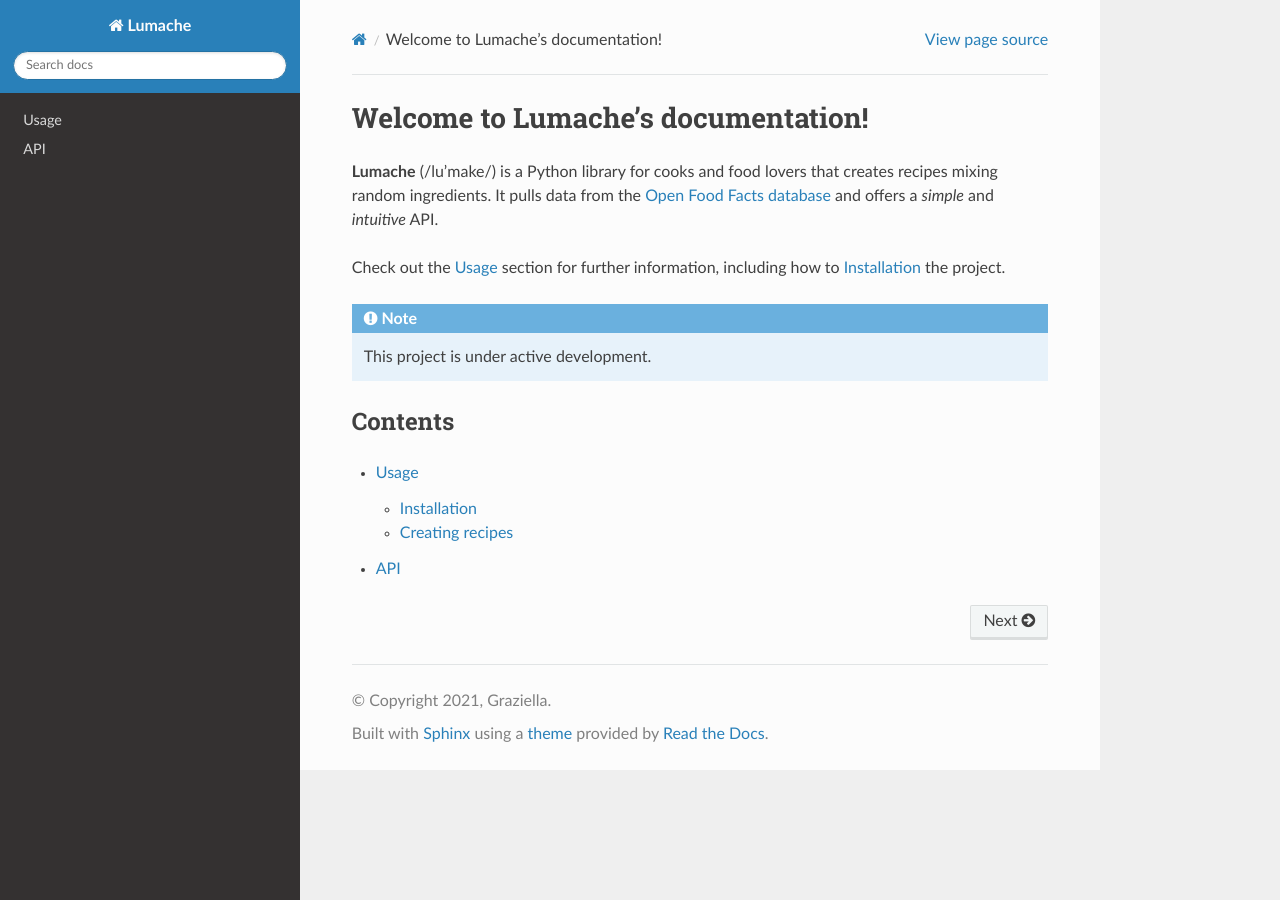
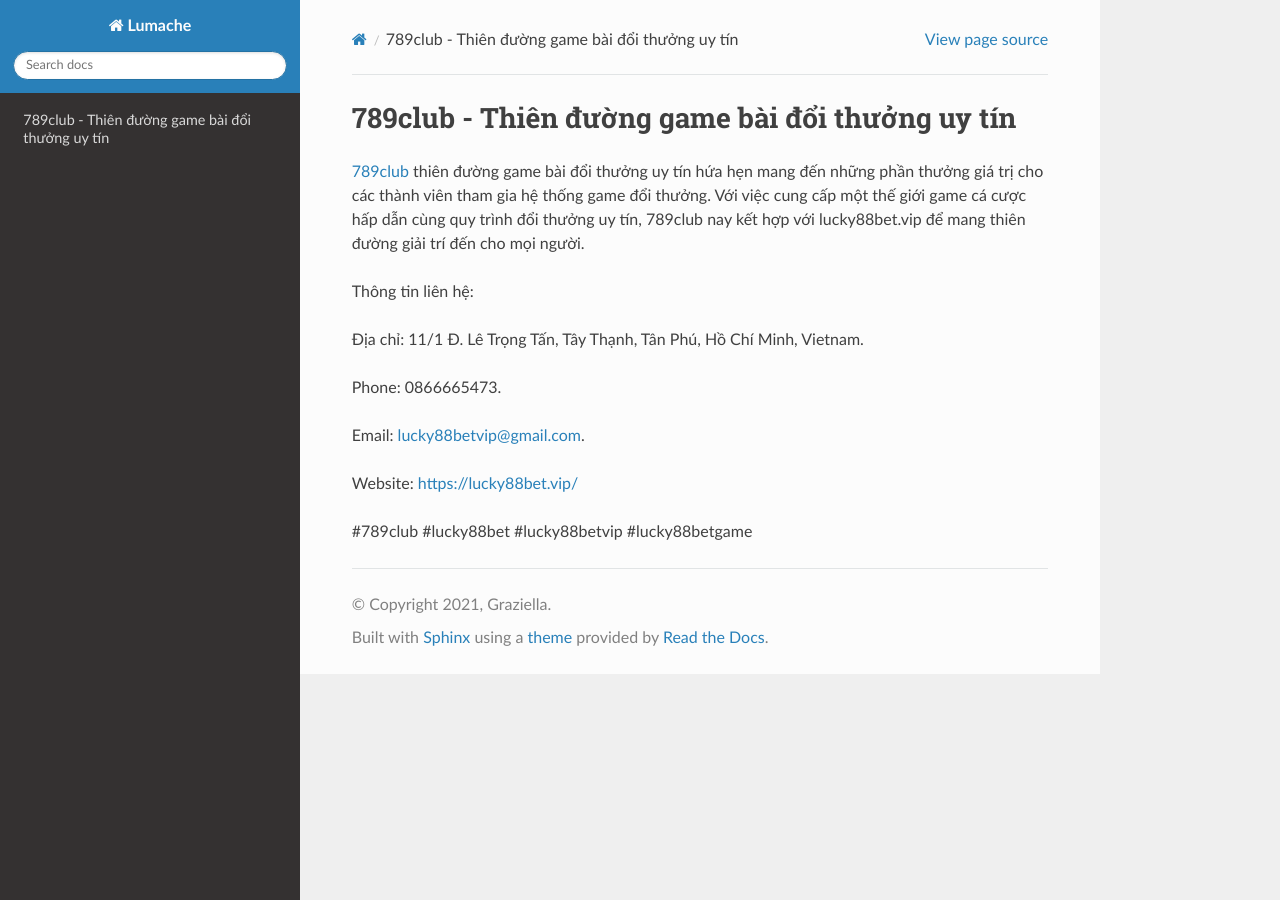
Before and after one commit to hanhtran123/linklucky88betvip, a Sphinx documentation site: the page built from docs/source/index.rst, in a window 1280 px wide. Built offline with Sphinx 7.4.7 and the Read the Docs theme 3.1.0, drawn with Linux system fonts in a browser that asks for light colours.

Commit message:
Update index.rst

```diff
--- a/docs/source/index.rst
+++ b/docs/source/index.rst
@@ -1,22 +1,16 @@
-Welcome to Lumache's documentation!
+789club - Thiên đường game bài đổi thưởng uy tín
 ===================================
 
-**Lumache** (/lu'make/) is a Python library for cooks and food lovers
-that creates recipes mixing random ingredients.
-It pulls data from the `Open Food Facts database <https://world.openfoodfacts.org/>`_
-and offers a *simple* and *intuitive* API.
+`789club <https://lucky88bet.vip/>`_ thiên đường game bài đổi thưởng uy tín hứa hẹn mang đến những phần thưởng giá trị cho các thành viên tham gia hệ thống game đổi thưởng. Với việc cung cấp một thế giới game cá cược hấp dẫn cùng quy trình đổi thưởng uy tín, 789club nay kết hợp với lucky88bet.vip để mang thiên đường giải trí đến cho mọi người.
 
-Check out the :doc:`usage` section for further information, including
-how to :ref:`installation` the project.
+Thông tin liên hệ:
 
-.. note::
+Địa chỉ: 11/1 Đ. Lê Trọng Tấn, Tây Thạnh, Tân Phú, Hồ Chí Minh, Vietnam.
 
-   This project is under active development.
+Phone: 0866665473.
 
-Contents
---------
+Email: lucky88betvip@gmail.com.
 
-.. toctree::
+Website: https://lucky88bet.vip/
 
-   usage
-   api
+#789club #lucky88bet #lucky88betvip #lucky88betgame
```
